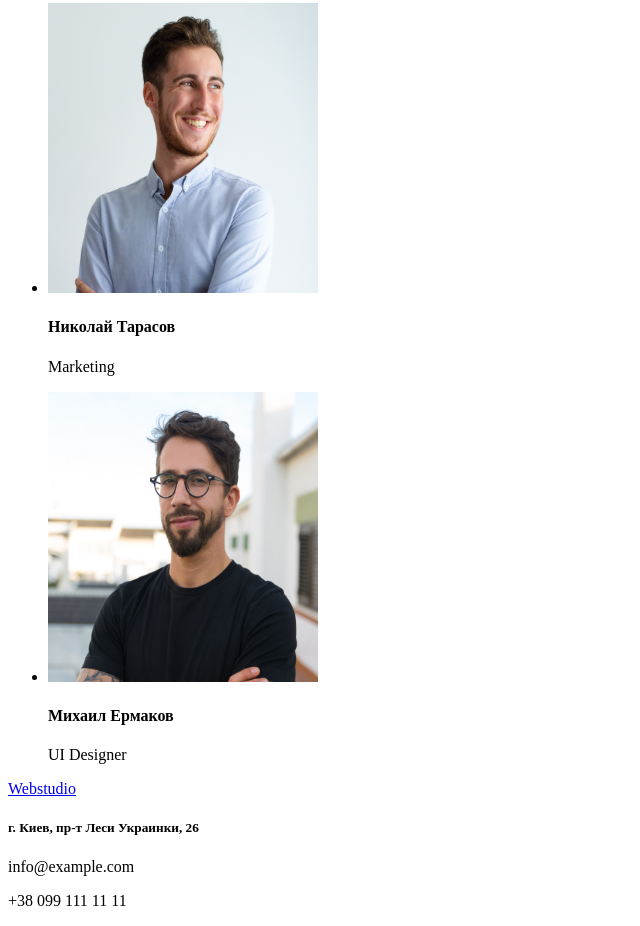
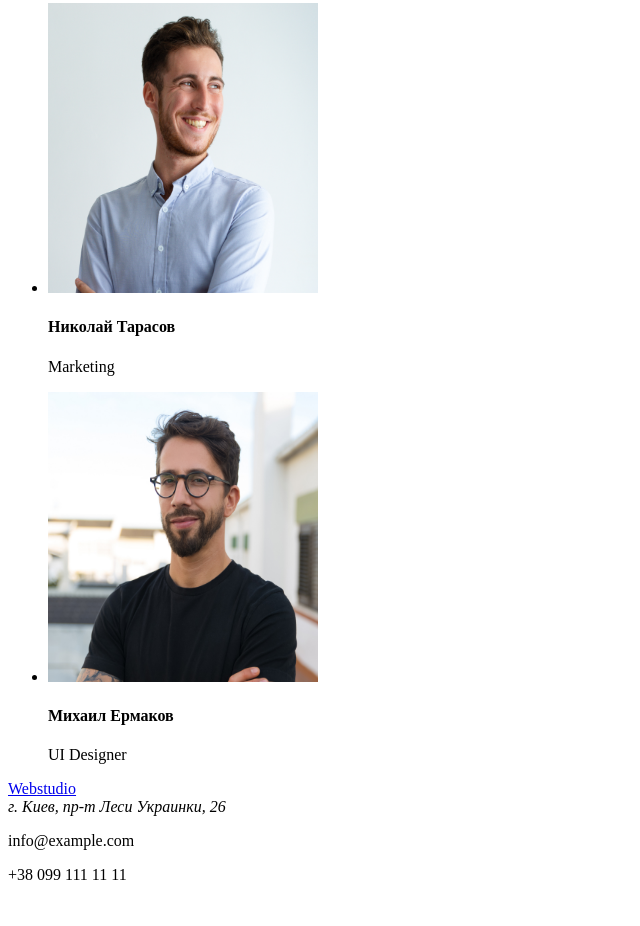
Before and after one commit to djmagistr/goit-markup-hw-02, a plain HTML site: page index.html in a window 1280 px wide. Shown: the part 2362-3288 px from the top of the page, without its empty margins (0-640 px from the left). After the commit the page ends 3262 px from the top, so only its background shows below. Drawn offline with Linux system fonts and the light colour scheme.

Commit message:
Update index.html

```diff
--- a/index.html
+++ b/index.html
@@ -105,7 +105,7 @@
       <!-- Footer -->
       <footer class="footer">
         <a class="logo" href="./index.html"><span>Web</span><span>studio</span></a>
-        <h5 class="footer-title">г. Киев, пр-т Леси Украинки, 26</h5>
+        <address>г. Киев, пр-т Леси Украинки, 26</address>
         <p class="footer-contact">info@example.com</p>
         <p class="footer-contact">+38 099 111 11 11</p>
       </footer>
```
